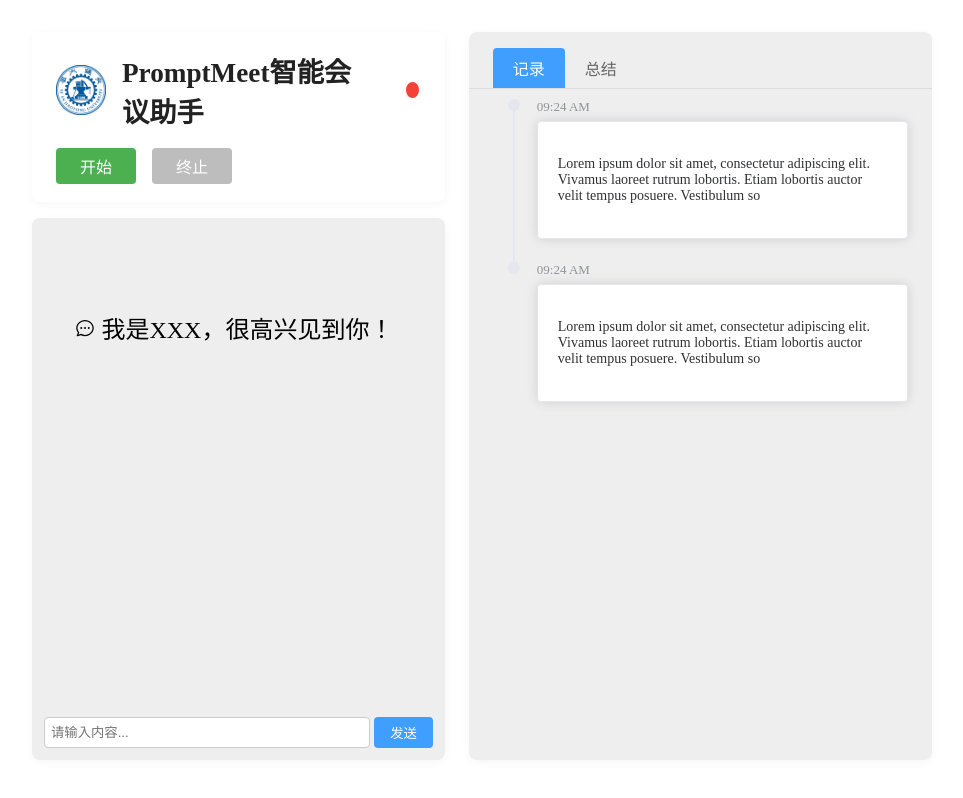
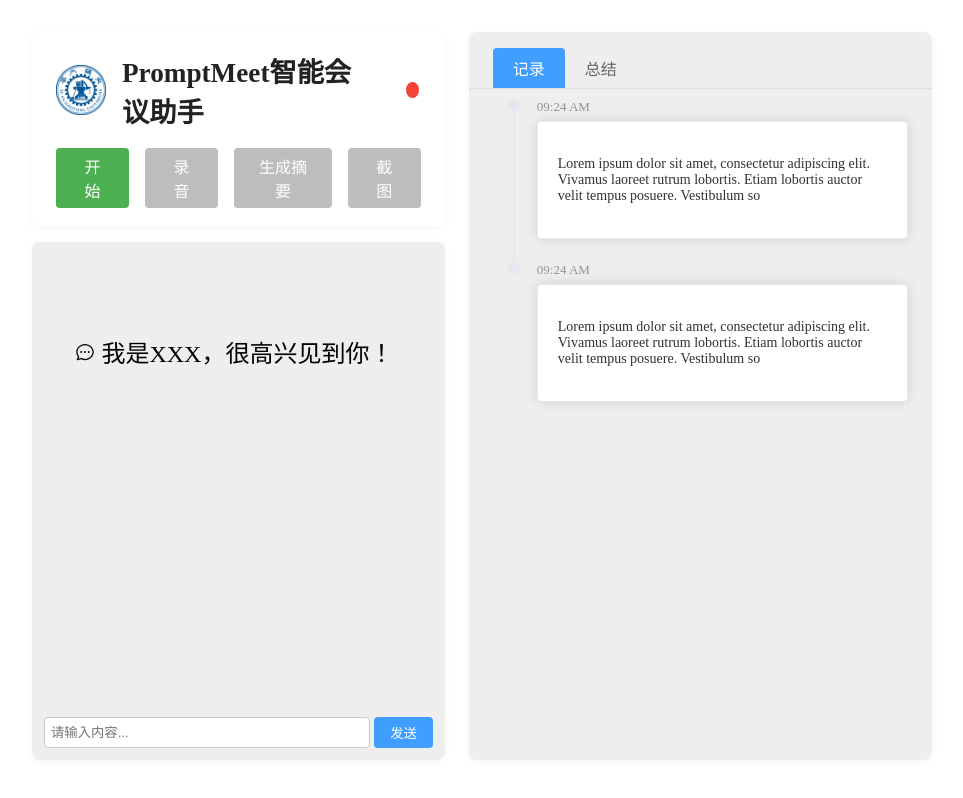
Before and after one commit to xiuxiua8/PromptMeet, a Vue app in the folder frontend/: page / in a window 1280 px wide. Shown: the whole page, without its empty margins (160-1123 px from the left). Built offline with nearby package versions, Linux system fonts and the light colour scheme.

Commit message:
合并新的前端

```diff
--- a/frontend/src/App.vue
+++ b/frontend/src/App.vue
@@ -7,6 +7,7 @@
 export default {
   data() {
     return {
+      isRecording : false,
       isRunning:false,
       baseURL:'http://localhost:8000',
       wsbaseURL:'ws://localhost:8000',
@@ -20,9 +21,9 @@
       data: {}, // 简化初始数据结构（根据后端返回调整）
       websocket: null, // 声明 websocket 变量，避免全局污染
       questions : new Array(),
-      id : new Array(),
+      id : 0,
       receivedData: '',
-      answer:'answer',
+      qa: [],
       summary:'111111111111111111111111111111111111111111\n111111111',
       md : new MarkdownIt(),
     };
@@ -34,9 +35,18 @@
     },
   },
   methods: {
-    async handleStartSession(){
+    handleRecommendClick(text) {
+      this.message = text
+    },
+    onInputKeydown(e) {
+      if (e.key === 'Enter') {
+        this.sendMessage()
+      }
+    },
+    async handleCreateSession(){
+      this.isRecording = false
       this.isRunning=true
-      var url=`${this.baseURL}/api/sessions`
+      const url=`${this.baseURL}/api/sessions`
       const response = await fetch(url, {
         method: 'POST',
         headers: {
@@ -47,7 +57,9 @@
       this.sessionid=data.session_id
       this.websocket = new WebSocket(`${this.wsbaseURL}/ws/${this.sessionid}`);
 
-      url=`${this.baseURL}/api/sessions/${this.sessionid}/start-recording`
+    },
+    async handleStartRecord(){
+      const url=`${this.baseURL}/api/sessions/${this.sessionid}/start-recording`
       await fetch(url, {
         method: 'POST',
         headers: {
@@ -55,18 +67,8 @@
         },
       });
     },
-
-    async handleStopSession(){
-      this.isRunning=false
-      var url=`${this.baseURL}/api/sessions/${this.sessionid}/stop-recording`
-      await fetch(url, {
-        method: 'POST',
-        headers: {
-          'Content-Type': 'application/json',
-        },
-      });
-
-      url=`${this.baseURL}/api/sessions/${this.sessionid}/generate-summary`
+    async handleStopRecord(){
+      const url=`${this.baseURL}/api/sessions/${this.sessionid}/stop-recording`
       await fetch(url, {
         method: 'POST',
         headers: {
@@ -74,11 +76,40 @@
         },
       });
     },
+    async handleCreateSummary(){
+      this.isRunning=false
+      const url=`${this.baseURL}/api/sessions/${this.sessionid}/generate-summary`
+      await fetch(url, {
+        method: 'POST',
+        headers: {
+          'Content-Type': 'application/json',
+        },
+      });
+    },
+    async handleScreenshot(){
+      const url=`${this.baseURL}/api/sessions/${this.sessionid}/start-image-processing`
+      await fetch(url, {
+        method: 'POST',
+        headers: {
+          'Content-Type': 'application/json',
+        },
+      })
+    },
+    handleRecord() {
+      if (!this.isRecording) {
+        this.handleStartRecord();
+        this.isRecording = true;
+      } else {
+        this.handleStopRecord();
+        this.isRecording = false;
+      }
+    },
     openTab(tabName) {
       this.activeTab = tabName;
     },
     sendMessage() {
       if (this.message.trim()) {
+        this.qa.push({ from: 'user', content: this.message });
         this.websocket.send(JSON.stringify({
           type: "agent_message",
           data: {content:this.message}
@@ -93,12 +124,11 @@
     },
 
     ShowQuestion() {
-        const num=this.receivedData.data.id;
-        this.questions[num%3] = this.receivedData.data.content; // 存储后端数据
-        this.id[num%3] = num;
+        this.questions[this.id%3] = this.receivedData.data.content; // 存储后端数据
+        this.id++; // 更新 id
     },
     ShowAnswer() {
-      this.answer=this.receivedData.data.answer
+      this.qa.push({ from: 'agent', content: this.receivedData.data.content });
     },
     ShowSummary() {
       this.summary=this.receivedData.data.summary_text
@@ -107,7 +137,6 @@
       const chat={sender:this.receivedData.data.speaker, time:this.receivedData.timestamp, content:this.receivedData.data.text}
       this.chatHistory.push(chat)
     },
-
   },
   watch: {
     websocket(newVal, oldVal) {
@@ -122,7 +151,7 @@
         else if(this.receivedData.type=="summary_generated"){
           this.ShowSummary()
         }
-        else if(this.receivedData.type=="audio_transcript"){
+        else if(this.receivedData.type=="audio_transcript"||this.receivedData.type=="image_ocr_result"){
           this.ShowHistory()
         }
         else{
@@ -148,24 +177,28 @@
           <span class="status-indicator" :class="{ running: isRunning, stopped: !isRunning }"></span>
         </div>
         <div class="button-row">
-          <button class="start-btn" :disabled="isRunning" @click="handleStartSession">开始</button>
-          <button class="stop-btn" :disabled="!isRunning" @click="handleStopSession">终止</button>
+          <button class="start-btn" :disabled="isRunning" @click="handleCreateSession">开始</button>
+          <button class="record-btn" :disabled="!isRunning" :class="{ recording: isRecording }" @click="handleRecord">
+            {{ isRecording ? '停止' : '录音' }}
+          </button>
+          <button class="stop-btn" :disabled="!isRunning" @click="handleCreateSummary">生成摘要</button>
+          <button class="screenshot-btn" :disabled="!isRunning" @click="handleScreenshot" style="margin-left:auto;">截图</button>
         </div>
       </div>
       <div class="chat-box">
         <div class="chat-display">
           <!-- 聊天内容显示区域 -->
-          <template v-if="receivedData.length === 0">
+          <template v-if="qa.length === 0">
             <div class="chat-welcome">
               <el-icon size="20"><ChatDotRound /></el-icon>
               我是XXX，很高兴见到你！
             </div>
           </template>
           <template v-else>
-            <div v-for="(msg, idx) in receivedData" :key="idx"
+            <div v-for="(msg, idx) in qa" :key="idx"
               :class="['chat-message', msg.from === 'user' ? 'chat-message-right' : 'chat-message-left']">
-              <span v-if="msg.from === 'user'">{{ msg }}</span>
-              <span v-else>{{ msg }}</span>
+              <span v-if="msg.from === 'user'">{{ msg.content }}</span>
+              <span v-else>{{ msg.content }}</span>
             </div>
           </template>
         </div>
@@ -276,13 +309,28 @@
   display: flex;
   gap: 16px;
 }
-.start-btn, .stop-btn {
+.start-btn, .stop-btn, .screenshot-btn{
   padding: 6px 24px;
   font-size: 1rem;
   border: none;
   border-radius: 4px;
   cursor: pointer;
   transition: background 0.2s;
+}
+.screenshot-btn {
+  background: #409eff;
+  color: #fff;
+}
+.screenshot-btn:disabled {
+  background: #bdbdbd;
+  cursor: not-allowed;
+}
+.screenshot-btn:hover {
+  background: #1f8fff
+}
+.screenshot-btn:disabled:hover {
+  background: #bdbdbd !important;
+  cursor: not-allowed;
 }
 .start-btn {
   background: #4caf50;
@@ -469,4 +517,23 @@
   /* 可选：限制最大宽度，防止撑大容器 */
   max-width: 100%;
 }
+.record-btn {
+  background: #ff9800;
+  color: #fff;
+  padding: 6px 24px;
+  font-size: 1rem;
+  border: none;
+  border-radius: 4px;
+  cursor: pointer;
+  transition: background 0.2s;
+}
+.record-btn:disabled {
+  background: #bdbdbd;
+  cursor: not-allowed;
+}
+.record-btn.recording {
+  background: #d32f2f;
+  color: #fff;
+  box-shadow: 0 0 8px #d32f2f;
+}
 </style>
```
Also changed, not shown: 2 other files (tests, documents, lock files or other folders).
